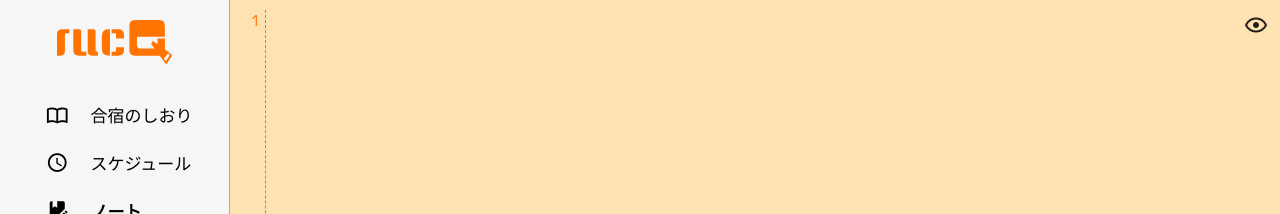
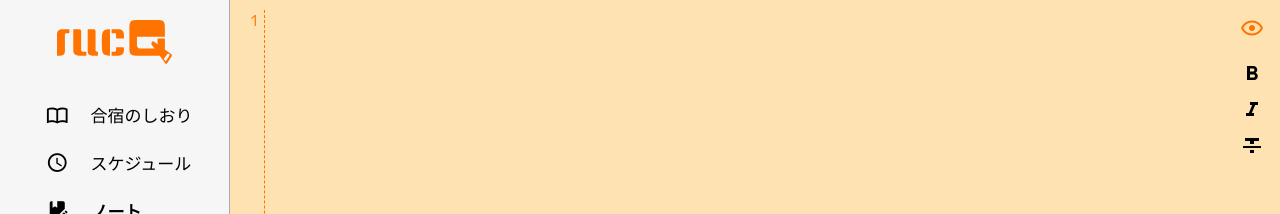
Before and after one commit to traP-jp/rucQ, a Vue app in the folder frontend/: page /1/personal-notes in a window 1280 px wide. Shown: the top 214 px of the page. Built offline with nearby package versions, Linux system fonts and the light colour scheme; a web font is replaced by a local one.

Commit message:
Markdownプレビュー見た目調整

```diff
--- a/frontend/src/components/EventDialog.vue
+++ b/frontend/src/components/EventDialog.vue
@@ -38,13 +38,13 @@ onMounted(() => {
           density="comfortable"
           elevation="0"
           icon="mdi-close"
-          :baseColor="`${event.display_color}`"
+          baseColor="transparent"
         ></v-btn>
         <v-btn
           density="comfortable"
           elevation="0"
           icon="mdi-square-edit-outline"
-          :baseColor="`${event.display_color}`"
+          baseColor="transparent"
         ></v-btn>
       </div>
     </div>
--- a/frontend/src/components/MarkdownEditor.vue
+++ b/frontend/src/components/MarkdownEditor.vue
@@ -1,6 +1,7 @@
 <script setup lang="ts">
-import { ref, watch, nextTick } from 'vue'
+import { onMounted, ref, watch, nextTick } from 'vue'
 import { decorated } from '@/lib/editor-parse'
+const isPreview = defineModel<boolean>('isPreview')
 const text = defineModel<string>('text')
 
 const isComposing = ref(false)
@@ -8,13 +9,21 @@ const textAll = ref('') // 変換中の部分を含めたテキスト全体
 const cursorPos = ref(0) // カーソル位置
 const textComposing = ref('')
 
-const handleInput = (event: Event) => {
-  const target = event.target as HTMLTextAreaElement
-  const prevCursorPos = target.selectionStart // カーソル位置を保持
-  textAll.value = target.value
-  text.value = target.value
+const textarea = ref<HTMLTextAreaElement | undefined>(undefined)
+
+const handleInput = () => {
+  if (!textarea.value) {
+    return
+  }
+  const prevCursorPos = textarea.value.selectionStart
+  textAll.value = textarea.value.value
+  text.value = textarea.value.value
 
   nextTick(() => {
+    if (!textarea.value) {
+      return
+    }
+
     // defineModel の値は 1 フレーム待たないと変更されないらしい
     if (!isComposing.value) {
       text.value = textAll.value
@@ -23,8 +32,8 @@ const handleInput = (event: Event) => {
       cursorPos.value - (textAll.value.length - text.value!.length),
       cursorPos.value,
     )
-    cursorPos.value = prevCursorPos // カーソル位置を元に戻す
-    target.setSelectionRange(cursorPos.value, cursorPos.value) // カーソル位置を明示的に設定
+    cursorPos.value = prevCursorPos
+    textarea.value.setSelectionRange(cursorPos.value, cursorPos.value)
   })
 }
 
@@ -43,6 +52,32 @@ const handleCompose = () => {
   text.value = textAll.value
 }
 
+const enclose = (symbol: string) => {
+  if (!textarea.value || !text.value) {
+    return
+  }
+  textarea.value.focus()
+  const start = textarea.value.selectionStart
+  const end = textarea.value.selectionEnd
+  console.log(start, end)
+  let tempText = text.value // text.value は即座に変更されてくれないので
+  tempText = tempText.slice(0, end) + symbol + tempText.slice(end, tempText.length)
+  tempText = tempText.slice(0, start) + symbol + tempText.slice(start, tempText.length)
+  text.value = tempText
+  cursorPos.value = start === end ? end + symbol.length : end + 2 * symbol.length
+  console.log(cursorPos.value)
+  nextTick(() => {
+    if (!textarea.value) {
+      return
+    }
+    textarea.value.setSelectionRange(cursorPos.value, cursorPos.value)
+  })
+}
+
+onMounted(() => {
+  handleInput()
+})
+
 defineProps<{
   color: string
 }>()
@@ -58,6 +93,7 @@ defineProps<{
       <div :style="`border-left: 1px dashed var(--color-${color}); padding-right: 6px`"></div>
       <div :class="$style.content">
         <textarea
+          ref="textarea"
           :value="text"
           @input="handleInput"
           @compositionstart="isComposing = true"
@@ -75,16 +111,57 @@ defineProps<{
                 {{ i + 1 }}
               </p>
             </div>
-            <div
+            <span
               v-for="(part, j) in line"
               :key="j"
               :class="$style.dummyLineText"
               :style="part.style"
             >
               {{ part.part }}
-            </div>
+            </span>
           </div>
         </div>
+      </div>
+      <div :class="$style.tools">
+        <v-btn
+          @click="isPreview = true"
+          density="comfortable"
+          elevation="0"
+          icon="mdi-eye-outline"
+          baseColor="transparent"
+          class="text-primary"
+          style="margin-bottom: 10px"
+        ></v-btn>
+        <!-- <v-btn
+          density="comfortable"
+          elevation="0"
+          icon="mdi-undo"
+          baseColor="transparent"
+          class="text-primary"
+          :style="{ color: 'red' }"
+        ></v-btn> -->
+        <!-- document.execCommand('undo') が非推奨になっていて、自力実装の必要がありそうなので保留 -->
+        <v-btn
+          @click="enclose('**')"
+          density="comfortable"
+          elevation="0"
+          icon="mdi-format-bold"
+          baseColor="transparent"
+        ></v-btn>
+        <v-btn
+          @click="enclose('*')"
+          density="comfortable"
+          elevation="0"
+          icon="mdi-format-italic"
+          baseColor="transparent"
+        ></v-btn>
+        <v-btn
+          @click="enclose('~~')"
+          density="comfortable"
+          elevation="0"
+          icon="mdi-format-strikethrough"
+          baseColor="transparent"
+        ></v-btn>
       </div>
     </div>
   </div>
@@ -127,9 +204,8 @@ defineProps<{
 
 .dummyLine {
   position: relative;
-  display: flex;
-  justify-content: flex-start;
   min-height: 1.4em;
+  line-height: 1.4;
 }
 
 .lineNumber {
@@ -140,12 +216,10 @@ defineProps<{
 
 .lineNumberText {
   text-align: right;
-  line-height: 1.4;
 }
 
 .dummyLineText {
   position: relative;
-  line-height: 1.4;
 }
 
 .input {
@@ -166,4 +240,10 @@ textarea::selection {
   -webkit-text-decoration: none;
   background-color: #ff000044;
 }
+
+.tools {
+  display: flex;
+  flex-direction: column;
+  width: fit-content;
+}
 </style>
--- a/frontend/src/components/MarkdownPreview.vue
+++ b/frontend/src/components/MarkdownPreview.vue
@@ -25,92 +25,87 @@ const marked = new Marked(
   }),
   {
     gfm: true, // GitHub Flavored Markdown を有効にする
-    breaks: true, // 改行を有効にする（純正Markdownでは1段の改行がスペースに変換される決まりだが、それでは困るので）
+    breaks: true, // 1段の改行を有効にする
   },
 )
 
-// node_modules フォルダの highlight.js から好きな配色を引っ張ってくる
-// とはいえ個人のエディタではないので趣味はなしにしてとりあえず GitHub から
-// 個人的には tokyo-night-dark がめっちゃ好き
-
 import darkStyle from 'highlight.js/styles/github-dark.css?inline'
-import lightStyle from 'highlight.js/styles/github.css?inline'
-
-// ?inline をつけて読み込むことでCSSファイルもテキストデータになるらしい
+// ?inline をつけて読み込むことでCSSファイルもテキストデータになる
 
 onMounted(async () => {
-  // あまりよくわかっていないGPT製のコード
-  const prefersDarkScheme = window.matchMedia('(prefers-color-scheme: dark)')
   const highlightStyleTag = document.createElement('style')
-  highlightStyleTag.textContent = prefersDarkScheme.matches ? darkStyle : lightStyle
+  highlightStyleTag.textContent = darkStyle
   document.head.appendChild(highlightStyleTag)
-
-  prefersDarkScheme.addEventListener('change', async (event) => {
-    highlightStyleTag.textContent = event.matches ? darkStyle : lightStyle
-  })
 })
 </script>
 
 <template>
-  <div v-html="html" style="padding: 10px"></div>
-  <!-- {{ html }} と書くとそのまま HTML テキストが確認できる -->
+  <div :class="$style.container">
+    <div v-html="html" :class="$style.preview"></div>
+  </div>
 </template>
 
-<style scoped>
-:deep(p) {
+<style module>
+.preview {
+  padding: 20px;
+  max-width: 1000px;
+  margin: 0 auto;
+}
+
+.preview :global(p) {
   font-size: 1em;
   line-height: 1.4;
   margin-bottom: 0.3lh;
 }
 
-:deep(h1),
-:deep(h2),
-:deep(h3),
-:deep(h4),
-:deep(h5),
-:deep(h6) {
-  padding-top: 0.5em;
+.preview :global(h1),
+.preview :global(h2),
+.preview :global(h3),
+.preview :global(h4),
+.preview :global(h5),
+.preview :global(h6) {
+  margin: calc(0.5em + 10px) 0 0.5em 0;
   font-weight: bold;
   letter-spacing: 0.05em;
 }
 
-:deep(strong) {
+.preview :global(strong) {
   font-weight: bold;
 }
 
-:deep(code) {
+.preview :global(code) {
   font-family: 'M PLUS Code Latin 60', 'M PLUS 1p';
   font-weight: 500;
   font-size: 11pt;
 }
 
-:deep(pre code) {
+.preview :global(pre code) {
   margin: 0 4px 8px 4px !important;
-  border-radius: 6px;
+  border-radius: 4px;
   max-height: 400px;
   overflow: scroll;
-  background-color: var(--color-darkgray) !important;
+  background-color: var(--color-gray) !important;
 }
 
-:deep(p code) {
+.preview :global(p code) {
   margin: 0 0px;
   background-color: var(--color-theme-pale);
   border-radius: 4px;
   border: 2px solid var(--color-theme-pale);
 }
 
-:deep(ul),
-:deep(ol) {
+.preview :global(ul),
+.preview :global(ol) {
   padding: 0px 0px 0px 20px;
   margin-top: 8px;
   margin-bottom: 8px;
 }
 
-:deep(li) {
+.preview :global(li) {
   margin-bottom: 8px;
 }
 
-:deep(blockquote) {
+.preview :global(blockquote) {
   border-radius: 0px;
   color: var(--color-darkgray);
   padding: 0px 0px 0px 10px;
@@ -118,33 +113,37 @@ onMounted(async () => {
   margin: 0 0 8px 4px;
 }
 
-:deep(tr:not(:last-child)) {
-  border-bottom: 1px dashed var(--color-lightgray);
+.preview :global(tr:nth-child(2n + 1)) {
+  background-color: #f0f0f0;
 }
 
-:deep(thead) {
-  border-bottom: 1px solid var(--color-black);
+.preview :global(tr:nth-child(2n + 2)) {
+  background-color: #e0e0e0;
 }
 
-:deep(th),
-:deep(td) {
+.preview :global(th),
+.preview :global(td) {
   padding: 4px;
 }
 
-:deep(th) {
+.preview :global(th) {
   font-weight: bold;
+  background-color: var(--color-theme-pale) !important;
 }
 
-:deep(table) {
+.preview :global(table) {
   border-collapse: collapse;
+  margin: 0 4px 8px 4px !important;
+  border-radius: 4px;
+  overflow: hidden;
 }
 
-:deep(a) {
+.preview :global(a) {
   color: #0066ff !important;
   text-decoration: none;
 }
 
-:deep(a):hover {
+.preview :global(a):hover {
   text-decoration: underline;
 }
 </style>
--- a/frontend/src/views/PersonalNotesView.vue
+++ b/frontend/src/views/PersonalNotesView.vue
@@ -2,7 +2,6 @@
 import { ref } from 'vue'
 import MarkdownEditor from '@/components/MarkdownEditor.vue'
 import MarkdownPreview from '@/components/MarkdownPreview.vue'
-import EditPreviewButton from '@/components/EditPreviewButton.vue'
 import MobileHeader from '@/components/layout/MobileHeader.vue'
 import { useDisplay } from 'vuetify'
 
@@ -16,9 +15,14 @@ const isPreview = ref(false)
 <template>
   <mobile-header v-if="xs" title="ユーザー情報" />
   <div :class="$style.container">
-    <MarkdownEditor color="orange" v-if="!isPreview" v-model:text="text" />
+    <MarkdownEditor
+      color="orange"
+      v-if="!isPreview"
+      v-model:text="text"
+      v-model:isPreview="isPreview"
+    />
     <MarkdownPreview v-else v-model:text="text" />
-    <EditPreviewButton :class="$style.button" v-model:isPreview="isPreview" />
+    <!-- <EditPreviewButton :class="$style.button" v-model:isPreview="isPreview" /> -->
   </div>
 </template>
 
```
